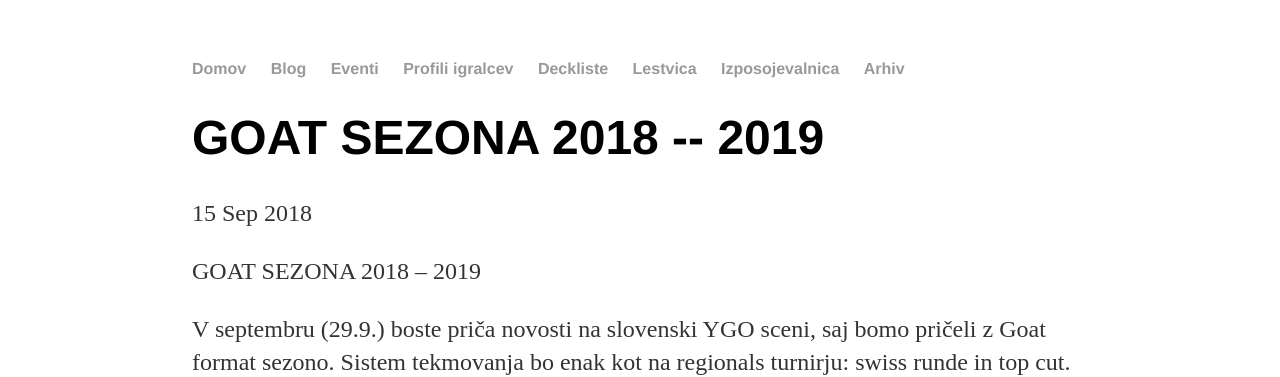
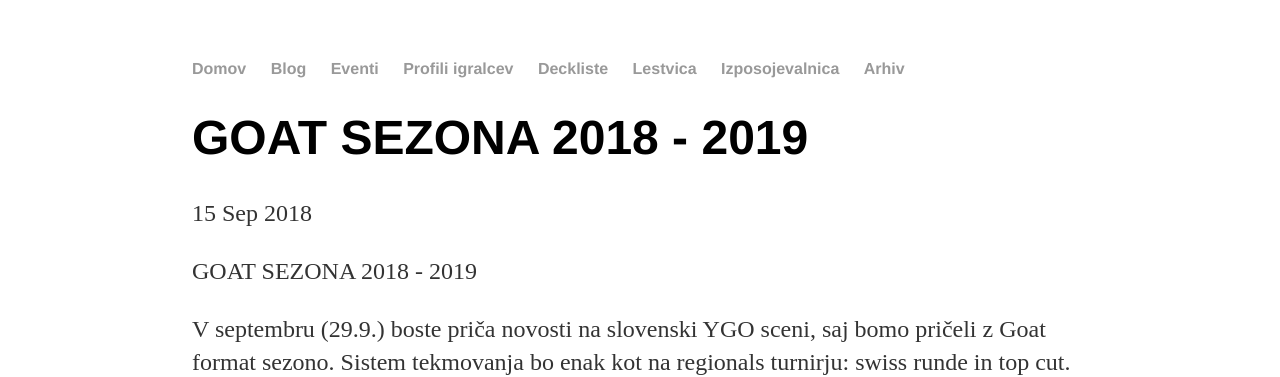
Before and after one commit to slogoatsss/slogoatsss.github.io, a Jekyll site: the page built from _posts/2018-09-15-najava.md, in a window 1280 px wide. Shown: the top 377 px of the page. Built offline with Jekyll 4.4.1, drawn with Linux system fonts in a browser that asks for light colours.

```diff
--- a/_posts/2018-09-15-najava.md
+++ b/_posts/2018-09-15-najava.md
@@ -1,9 +1,9 @@
 ---
 layout: post
-title: GOAT SEZONA 2018 -- 2019
+title: GOAT SEZONA 2018 - 2019
 date: 2018-09-15
 ---
-GOAT SEZONA 2018 -- 2019
+GOAT SEZONA 2018 - 2019
 
 V septembru (29.9.) boste priča novosti na slovenski YGO sceni, saj bomo pričeli z Goat format sezono. Sistem tekmovanja bo enak kot na regionals turnirju: swiss runde in top cut. Prijava bo znašala 10€, en del tega denarja bo šel za nagrade za tekoči turnir, drugi del pa bo šel v sklad za nagrade ''državnega prvenstva'' v Goat formatu. S tem želimo zagotoviti bogate nagrade na zaključku sezone v juniju.
 
```
